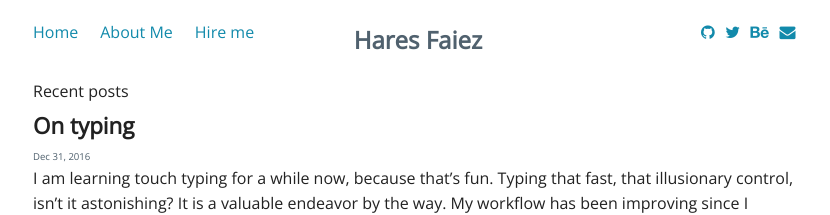
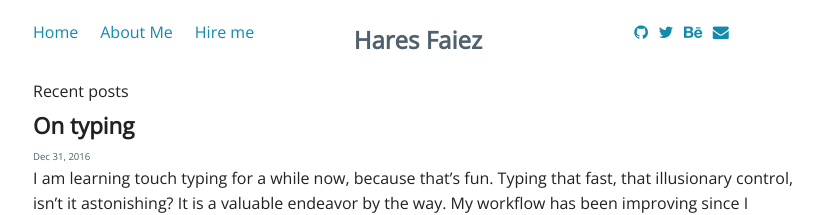
Before and after one commit to haresfaiez/haresfaiez.github.io, a Jekyll site: the page built from index.html, in a window 1280 px wide. Shown: the top 215 px of the page, without its empty margins (222-1052 px from the left). Built offline with Jekyll 4.4.1, drawn with Linux system fonts in a browser that asks for light colours; some web fonts are replaced.

Commit message:
Increase the width of the contact icons list

```diff
--- a/_includes/header.html
+++ b/_includes/header.html
@@ -8,7 +8,7 @@
 	<a href="{{ site.baseurl }}/" class="title-header">{{ site.title }}</a>
       </h1>
     </div>
-    <div class="small-12 medium-12 large-2 columns line">
+    <div class="small-12 medium-12 large-4 columns line">
       {% include contact.html %}
     </div>
   </section>
```
